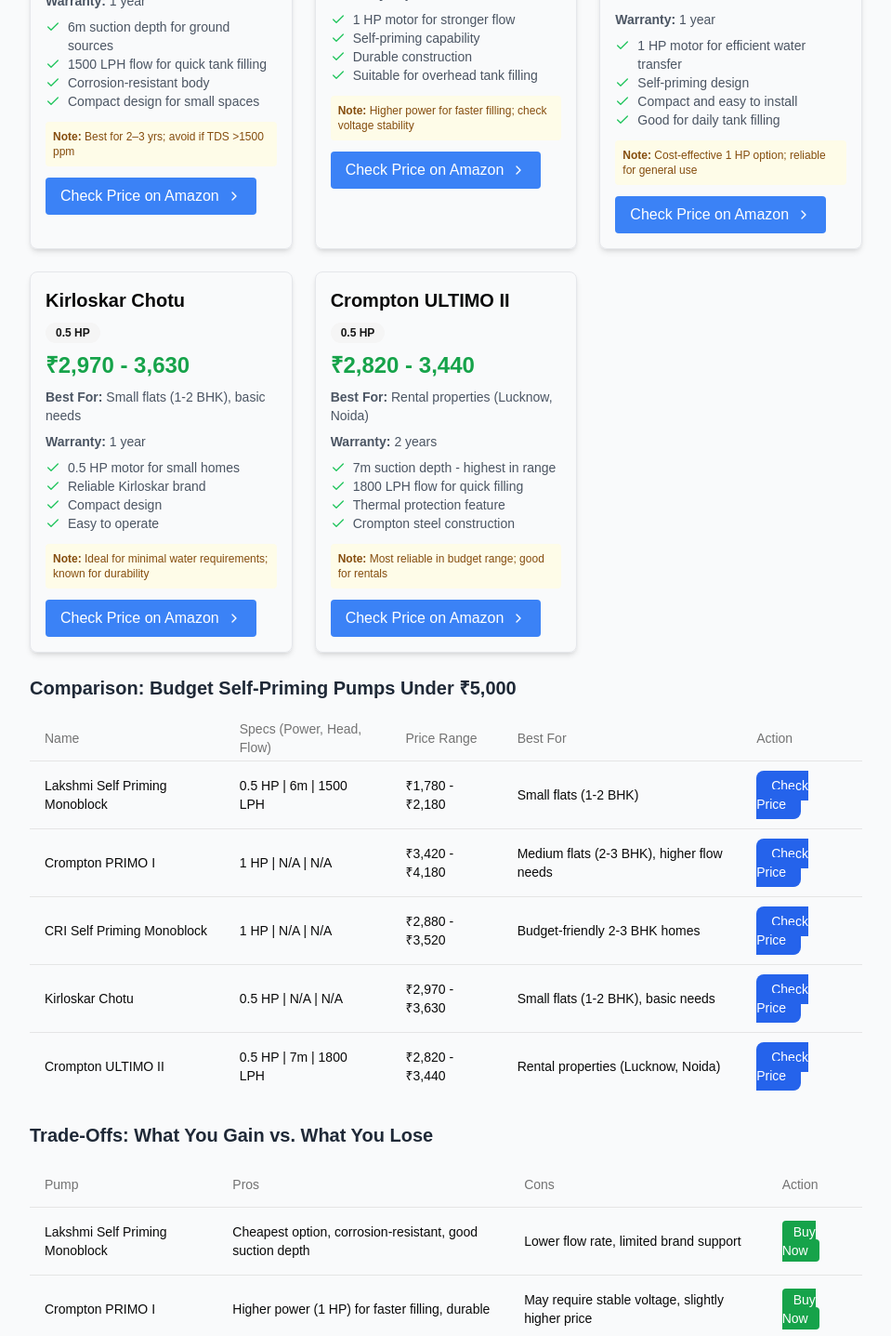
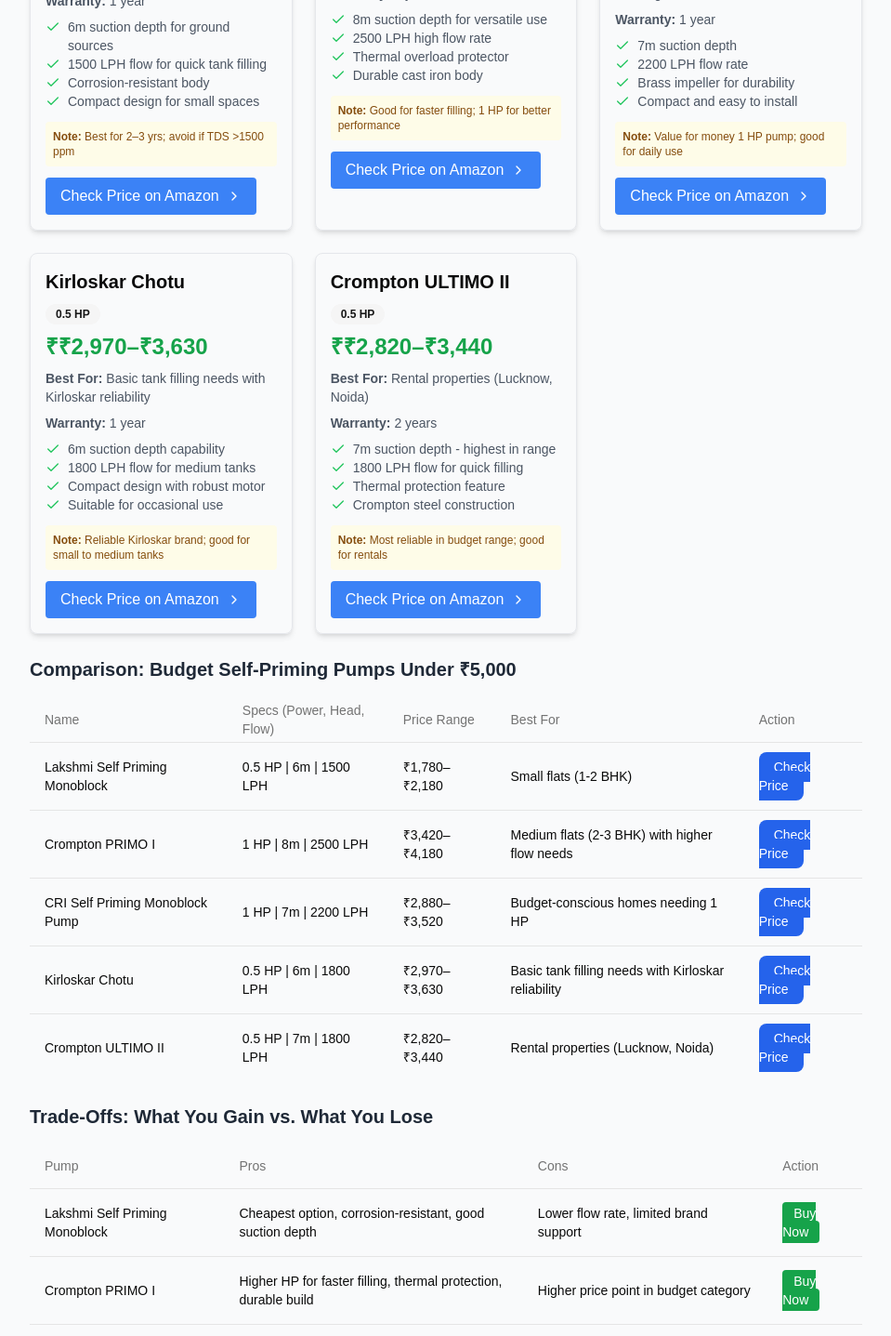
Before and after one commit to SANSKARJ14/metro-city-guide-, a Next.js app: page / in a window 1280 px wide. Shown: the part 7260-8697 px from the top of the page at 93% size, without its empty margins (160-1119 px from the left). Built offline with nearby package versions, Linux system fonts and the light colour scheme.

Commit message:
feat: update budget pump recommendations with new options
Replace outdated pumps with new budget picks and update price ranges, links, and details.

#VERCEL_SKIP

Co-authored-by: null <102413710+SANSKARJ14@users.noreply.github.com>

```diff
--- a/components/self-priming-pumps.tsx
+++ b/components/self-priming-pumps.tsx
@@ -147,7 +147,7 @@ export default function SelfPrimingPumps() {
             <AffiliateBox
               title="Lakshmi Self Priming Monoblock"
               version="0.5 HP"
-              price="1,780 - 2,180"
+              price="₹1,780–₹2,180"
               bestFor="Small flats (1-2 BHK)"
               warranty="1 year"
               technicalDetails={[
@@ -162,54 +162,54 @@ export default function SelfPrimingPumps() {
             <AffiliateBox
               title="Crompton PRIMO I"
               version="1 HP"
-              price="3,420 - 4,180"
-              bestFor="Medium flats (2-3 BHK), higher flow needs"
+              price="₹3,420–₹4,180"
+              bestFor="Medium flats (2-3 BHK) with higher flow needs"
               warranty="1 year"
               technicalDetails={[
-                "1 HP motor for stronger flow",
-                "Self-priming capability",
-                "Durable construction",
-                "Suitable for overhead tank filling",
+                "8m suction depth for versatile use",
+                "2500 LPH high flow rate",
+                "Thermal overload protector",
+                "Durable cast iron body",
               ]}
               link="https://amzn.to/4nlnnTv"
-              notes="Higher power for faster filling; check voltage stability"
+              notes="Good for faster filling; 1 HP for better performance"
             />
             <AffiliateBox
-              title="CRI Self Priming Monoblock"
+              title="CRI Self Priming Monoblock Pump"
               version="1 HP"
-              price="2,880 - 3,520"
-              bestFor="Budget-friendly 2-3 BHK homes"
+              price="₹2,880–₹3,520"
+              bestFor="Budget-conscious homes needing 1 HP"
               warranty="1 year"
               technicalDetails={[
-                "1 HP motor for efficient water transfer",
-                "Self-priming design",
+                "7m suction depth",
+                "2200 LPH flow rate",
+                "Brass impeller for durability",
                 "Compact and easy to install",
-                "Good for daily tank filling",
               ]}
               link="https://amzn.to/44n5xa3"
-              notes="Cost-effective 1 HP option; reliable for general use"
+              notes="Value for money 1 HP pump; good for daily use"
             />
           </div>
           <div className="grid md:grid-cols-3 gap-6 mt-6">
             <AffiliateBox
               title="Kirloskar Chotu"
               version="0.5 HP"
-              price="2,970 - 3,630"
-              bestFor="Small flats (1-2 BHK), basic needs"
+              price="₹2,970–₹3,630"
+              bestFor="Basic tank filling needs with Kirloskar reliability"
               warranty="1 year"
               technicalDetails={[
-                "0.5 HP motor for small homes",
-                "Reliable Kirloskar brand",
-                "Compact design",
-                "Easy to operate",
+                "6m suction depth capability",
+                "1800 LPH flow for medium tanks",
+                "Compact design with robust motor",
+                "Suitable for occasional use",
               ]}
               link="https://amzn.to/4k8Dz7L"
-              notes="Ideal for minimal water requirements; known for durability"
+              notes="Reliable Kirloskar brand; good for small to medium tanks"
             />
             <AffiliateBox
               title="Crompton ULTIMO II"
               version="0.5 HP"
-              price="2,820 - 3,440"
+              price="₹2,820–₹3,440"
               bestFor="Rental properties (Lucknow, Noida)"
               warranty="2 years"
               technicalDetails={[
@@ -242,7 +242,7 @@ export default function SelfPrimingPumps() {
                 <TableRow>
                   <TableCell>Lakshmi Self Priming Monoblock</TableCell>
                   <TableCell>0.5 HP | 6m | 1500 LPH</TableCell>
-                  <TableCell>₹1,780 - ₹2,180</TableCell>
+                  <TableCell>₹1,780–₹2,180</TableCell>
                   <TableCell>Small flats (1-2 BHK)</TableCell>
                   <TableCell>
                     <a
@@ -257,9 +257,9 @@ export default function SelfPrimingPumps() {
                 </TableRow>
                 <TableRow>
                   <TableCell>Crompton PRIMO I</TableCell>
-                  <TableCell>1 HP | N/A | N/A</TableCell>
-                  <TableCell>₹3,420 - ₹4,180</TableCell>
-                  <TableCell>Medium flats (2-3 BHK), higher flow needs</TableCell>
+                  <TableCell>1 HP | 8m | 2500 LPH</TableCell>
+                  <TableCell>₹3,420–₹4,180</TableCell>
+                  <TableCell>Medium flats (2-3 BHK) with higher flow needs</TableCell>
                   <TableCell>
                     <a
                       href="https://amzn.to/4nlnnTv"
@@ -272,10 +272,10 @@ export default function SelfPrimingPumps() {
                   </TableCell>
                 </TableRow>
                 <TableRow>
-                  <TableCell>CRI Self Priming Monoblock</TableCell>
-                  <TableCell>1 HP | N/A | N/A</TableCell>
-                  <TableCell>₹2,880 - ₹3,520</TableCell>
-                  <TableCell>Budget-friendly 2-3 BHK homes</TableCell>
+                  <TableCell>CRI Self Priming Monoblock Pump</TableCell>
+                  <TableCell>1 HP | 7m | 2200 LPH</TableCell>
+                  <TableCell>₹2,880–₹3,520</TableCell>
+                  <TableCell>Budget-conscious homes needing 1 HP</TableCell>
                   <TableCell>
                     <a
                       href="https://amzn.to/44n5xa3"
@@ -289,9 +289,9 @@ export default function SelfPrimingPumps() {
                 </TableRow>
                 <TableRow>
                   <TableCell>Kirloskar Chotu</TableCell>
-                  <TableCell>0.5 HP | N/A | N/A</TableCell>
-                  <TableCell>₹2,970 - ₹3,630</TableCell>
-                  <TableCell>Small flats (1-2 BHK), basic needs</TableCell>
+                  <TableCell>0.5 HP | 6m | 1800 LPH</TableCell>
+                  <TableCell>₹2,970–₹3,630</TableCell>
+                  <TableCell>Basic tank filling needs with Kirloskar reliability</TableCell>
                   <TableCell>
                     <a
                       href="https://amzn.to/4k8Dz7L"
@@ -306,7 +306,7 @@ export default function SelfPrimingPumps() {
                 <TableRow>
                   <TableCell>Crompton ULTIMO II</TableCell>
                   <TableCell>0.5 HP | 7m | 1800 LPH</TableCell>
-                  <TableCell>₹2,820 - ₹3,440</TableCell>
+                  <TableCell>₹2,820–₹3,440</TableCell>
                   <TableCell>Rental properties (Lucknow, Noida)</TableCell>
                   <TableCell>
                     <a
@@ -333,26 +333,26 @@ export default function SelfPrimingPumps() {
               },
               {
                 name: "Crompton PRIMO I",
-                pros: "Higher power (1 HP) for faster filling, durable",
-                cons: "May require stable voltage, slightly higher price",
+                pros: "Higher HP for faster filling, thermal protection, durable build",
+                cons: "Higher price point in budget category",
                 link: "https://amzn.to/4nlnnTv",
               },
               {
-                name: "CRI Self Priming Monoblock",
-                pros: "Cost-effective 1 HP, efficient water transfer",
-                cons: "Basic features, limited advanced protection",
+                name: "CRI Self Priming Monoblock Pump",
+                pros: "Good value for 1 HP, brass impeller, compact design",
+                cons: "Slightly lower flow than Crompton PRIMO I",
                 link: "https://amzn.to/44n5xa3",
               },
               {
                 name: "Kirloskar Chotu",
-                pros: "Reliable Kirloskar brand, compact, good for basic needs",
-                cons: "Lower power (0.5 HP), not for high flow demands",
+                pros: "Kirloskar reliability, robust motor, suitable for daily use",
+                cons: "Standard features, not for very high flow needs",
                 link: "https://amzn.to/4k8Dz7L",
               },
               {
                 name: "Crompton ULTIMO II",
                 pros: "Best suction depth, thermal protection, 2-year warranty",
-                cons: "Highest price in budget range",
+                cons: "Highest price in budget range for 0.5 HP",
                 link: "https://amzn.to/4l8sFjT",
               },
             ]}
@@ -417,7 +417,7 @@ export default function SelfPrimingPumps() {
             <AffiliateBox
               title="CRI DORA50"
               version="0.5 HP"
-              price="3,060 - 3,740"
+              price="₹3,060–₹3,740"
               bestFor="Medium flats (Pune, Jaipur)"
               warranty="1 year"
               technicalDetails={[
@@ -432,7 +432,7 @@ export default function SelfPrimingPumps() {
             <AffiliateBox
               title="CRI Miki 50"
               version="0.5 HP"
-              price="4,410 - 5,390"
+              price="₹4,410–₹5,390"
               bestFor="Houses (Hyderabad, Lucknow)"
               warranty="1 year"
               technicalDetails={[
@@ -447,7 +447,7 @@ export default function SelfPrimingPumps() {
             <AffiliateBox
               title="Crompton SP Aquagold 50"
               version="0.5 HP"
-              price="5,390 - 6,590"
+              price="₹5,390–₹6,600"
               bestFor="DDA flats (Rohini, Ahmedabad)"
               warranty="2 years"
               technicalDetails={[
@@ -464,7 +464,7 @@ export default function SelfPrimingPumps() {
             <AffiliateBox
               title="Kirloskar Chhotu Star Ultra"
               version="0.5 HP"
-              price="3,600 - 4,400"
+              price="₹3,600–₹4,400"
               bestFor="Houses (Ghaziabad, Jaipur)"
               warranty="2 years"
               technicalDetails={[
@@ -479,7 +479,7 @@ export default function SelfPrimingPumps() {
             <AffiliateBox
               title="Kirloskar Mini 50S"
               version="0.5 HP"
-              price="8,310 - 10,150"
+              price="₹8,310–₹10,150"
               bestFor="Top-floor flats (Hyderabad, Noida)"
               warranty="2 years"
               technicalDetails={[
@@ -512,7 +512,7 @@ export default function SelfPrimingPumps() {
                 <TableRow>
                   <TableCell>CRI DORA50</TableCell>
                   <TableCell>0.5 HP | 8m | 2000 LPH</TableCell>
-                  <TableCell>₹3,060 - ₹3,740</TableCell>
+                  <TableCell>₹3,060–₹3,740</TableCell>
                   <TableCell>Medium flats (Pune, Jaipur)</TableCell>
                   <TableCell>
                     <a
@@ -528,7 +528,7 @@ export default function SelfPrimingPumps() {
                 <TableRow>
                   <TableCell>CRI Miki 50</TableCell>
                   <TableCell>0.5 HP | 8m | 2500 LPH</TableCell>
-                  <TableCell>₹4,410 - ₹5,390</TableCell>
+                  <TableCell>₹4,410–₹5,390</TableCell>
                   <TableCell>Houses (Hyderabad, Lucknow)</TableCell>
                   <TableCell>
                     <a
@@ -544,7 +544,7 @@ export default function SelfPrimingPumps() {
                 <TableRow>
                   <TableCell>Crompton SP Aquagold 50</TableCell>
                   <TableCell>0.5 HP | 8m | 2500 LPH</TableCell>
-                  <TableCell>₹5,390 - ₹6,590</TableCell>
+                  <TableCell>₹5,390–₹6,600</TableCell>
                   <TableCell>DDA flats (Rohini, Ahmedabad)</TableCell>
                   <TableCell>
                     <a
@@ -560,7 +560,7 @@ export default function SelfPrimingPumps() {
                 <TableRow>
                   <TableCell>Kirloskar Chhotu Star Ultra</TableCell>
                   <TableCell>0.5 HP | 7m | 2000 LPH</TableCell>
-                  <TableCell>₹3,600 - ₹4,400</TableCell>
+                  <TableCell>₹3,600–₹4,400</TableCell>
                   <TableCell>Houses (Ghaziabad, Jaipur)</TableCell>
                   <TableCell>
                     <a
@@ -576,7 +576,7 @@ export default function SelfPrimingPumps() {
                 <TableRow>
                   <TableCell>Kirloskar Mini 50S</TableCell>
                   <TableCell>0.5 HP | 8m | 1800 LPH</TableCell>
-                  <TableCell>₹8,310 - ₹10,150</TableCell>
+                  <TableCell>₹8,310–₹10,150</TableCell>
                   <TableCell>Top-floor flats (Hyderabad, Noida)</TableCell>
                   <TableCell>
                     <a
@@ -623,7 +623,7 @@ export default function SelfPrimingPumps() {
                 name: "Kirloskar Mini 50S",
                 pros: "Specialized high-head design, perfect for top floors, Kirloskar reliability",
                 cons: "Lower flow rate, premium pricing",
-                link: "https://amzn.to/3Tiddp1",
+                link: "https://amzn.to/4fqhWxu",
               },
             ]}
           />
```
